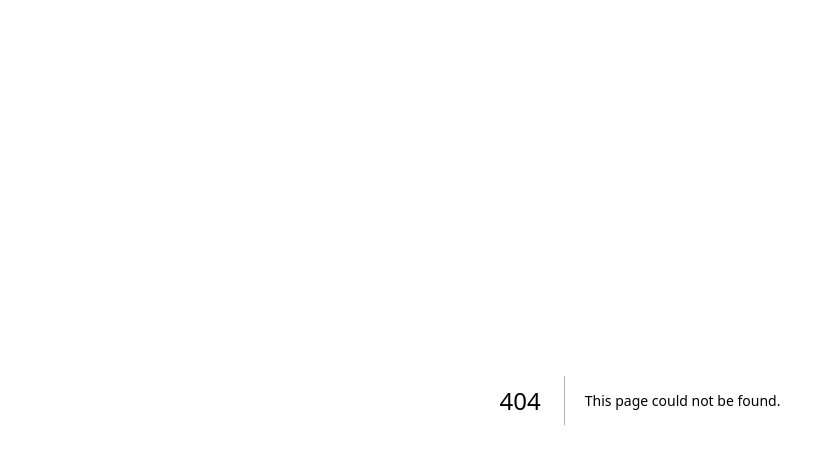
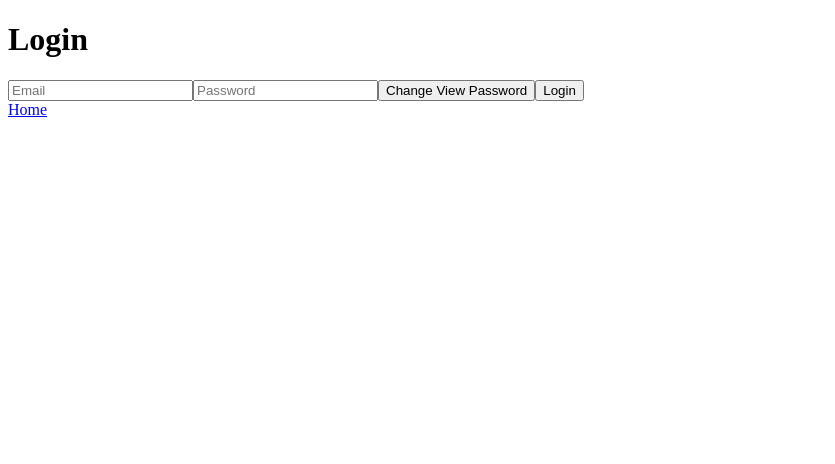
Before and after one commit to DanielCatania/scribble, a Next.js app: page /login in a window 1280 px wide. Before the commit this address had no page. Shown: the top 464 px of the page, without its empty margins (0-835 px from the left). Built offline with nearby package versions, Linux system fonts and the light colour scheme.

Commit message:
feat: adding login page

```diff
--- a/pages/index.js
+++ b/pages/index.js
@@ -7,6 +7,7 @@ export default function Home() {
     <div>
       <h1>Scribble</h1>
       <Link href="/signUp">Sign Up</Link>
+      <Link href="/login">Login</Link>
     </div>
   );
 }
--- /dev/null
+++ b/pages/login.js
@@ -0,0 +1,54 @@
+import React from 'react';
+import nookies from 'nookies';
+import Link from 'next/link';
+
+export default function Login({ user }) {
+  const [email, setEmail] = React.useState(user.email || '');
+  const [password, setPassword] = React.useState('');
+  const [viewPassword, setViewPassword] = React.useState('password');
+
+  return (
+    <div>
+      <h1>
+        Login
+      </h1>
+      <form>
+        <input
+          type="email"
+          name="email"
+          placeholder="Email"
+          value={email}
+          onChange={(e) => setEmail(e.target.value)}
+        />
+        <input
+          type={viewPassword}
+          name="password"
+          placeholder="Password"
+          value={password}
+          onChange={(e) => setPassword(e.target.value)}
+        />
+        <button
+          type="button"
+          onClick={() => setViewPassword(viewPassword === 'password' ? 'text' : 'password')}
+        >
+          Change View Password
+        </button>
+        <input type="submit" value="Login" />
+      </form>
+      <Link href="/">Home</Link>
+    </div>
+  );
+}
+
+export async function getServerSideProps(ctx) {
+  const cookies = nookies.get(ctx);
+  let user = cookies['USER'];
+
+  if (user) user = JSON.parse(user);
+
+  return {
+    props: {
+      user: user || {},
+    },
+  };
+}
```
